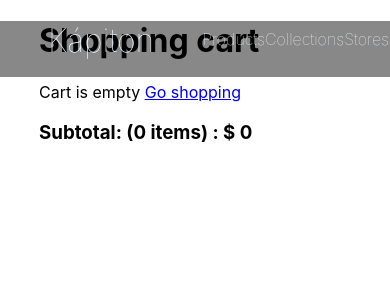
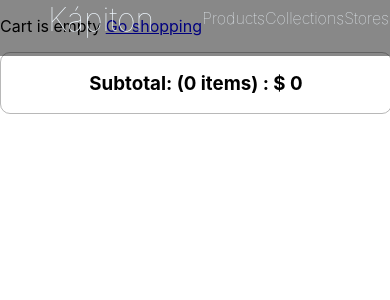
Before and after one commit to jonathanedd/K-piton, a React (Create React App) app in the folder kapiton/front_end/: page /cart in a window 390 px wide. Shown: the top 300 px of the page. Built offline with nearby package versions, Linux system fonts and the light colour scheme.

Commit message:
Added responsive to cartScreen

```diff
--- a/kapiton/front_end/src/components/footer/Footer.js
+++ b/kapiton/front_end/src/components/footer/Footer.js
@@ -3,7 +3,7 @@ import "../footer/footer.css";
 
 const Footer = () => {
   return (
-    <div className="main-container">
+    <div className="footer-main-container">
       <footer className="footer-container">
         <div className="subscribe-box">
           <h3>Subscribe to our email list and receive our latest trends</h3>
--- a/kapiton/front_end/src/components/footer/footer.css
+++ b/kapiton/front_end/src/components/footer/footer.css
@@ -1,5 +1,7 @@
-.main-container {
+.footer-main-container {
   height: 100vh;
+  padding: 50px;
+
 }
 
 .footer-container {
@@ -8,6 +10,7 @@
   width: 90%;
   margin: auto;
   margin-top: 160px;
+
   display: flex;
 }
 
--- a/kapiton/front_end/src/screens/CartScreen.js
+++ b/kapiton/front_end/src/screens/CartScreen.js
@@ -11,9 +11,7 @@ const CartScreen = () => {
 
   return (
     <div className="cart-section">
-      <h1>Shopping cart</h1>
-
-      <div>
+      <div className="main-div-cart">
         {cartItems.length === 0 ? (
           <p>
             Cart is empty <Link to="/">Go shopping</Link>
@@ -42,15 +40,17 @@ const CartScreen = () => {
             ))}
           </div>
         )}
-      </div>
-      <div>
-        <h3>
-          Subtotal: ({cartItems.reduce((a, c) => a + c.quantity, 0)} items) : ${" "}
-          {cartItems.reduce((a, c) => a + c.price * c.quantity, 0)}
-        </h3>
+
+        <div className="subtotal">
+          <h3>
+            Subtotal: ({cartItems.reduce((a, c) => a + c.quantity, 0)} items) :
+            $ {cartItems.reduce((a, c) => a + c.price * c.quantity, 0)}
+          </h3>
+        </div>
       </div>
     </div>
   );
+
 };
 
 export default CartScreen;
--- a/kapiton/front_end/src/styles/cartscreen.css
+++ b/kapiton/front_end/src/styles/cartscreen.css
@@ -1,17 +1,27 @@
 .cart-section {
   height: 100vh;
-  width: 80%;
-  margin: auto;
+  width: 100%;
+  padding-top: 5rem;
+  padding-left: 10rem;
 }
 
-.cart-container-items{
-    border: solid 1px rgba(128, 128, 128, 0.555);
-    border-radius: 10px;
+.main-div-cart {
+  display: grid;
+  grid-template-columns: 50% 20%;
 }
 
+/* .cart-container-items {
+  display: grid;
+  grid-template-columns: 100% 50%;
+
+} */
+
 .cart-item {
+  border: solid 1px rgba(128, 128, 128, 0.555);
+  border-radius: 10px;
+  width: 100%;
   display: grid;
-  grid-template-columns: 40% 50%;
+  grid-template-columns: 40% 60%;
 }
 
 .cart-item img {
@@ -25,3 +35,55 @@
 .content {
   padding-top: 5rem;
 }
+
+.subtotal {
+  border: solid 1px rgba(128, 128, 128, 0.555);
+  border-radius: 10px;
+  margin-left: 3rem;
+  width: 350px;
+  height: fit-content;
+  text-align: center;
+}
+
+/*  MEDIA QUERIES */
+
+@media screen {
+}
+
+@media only screen and (max-width: 600px) {
+  .cart-section {
+    width: 100%;
+    padding: 0;
+
+  }
+
+  .main-div-cart {
+    display: flex;
+    flex-direction: column;
+    flex-wrap: nowrap;
+  }
+
+  .cart-item img{
+    margin: auto;
+  }
+
+  .cart-item {
+
+
+    width: 100%;
+    display: grid;
+    grid-template-columns: 100%;
+  }
+
+  .content {
+    padding: 0;
+    margin: 0;
+    width: 100%;
+  }
+
+  .subtotal{
+    padding: 0;
+    margin: 0;
+    width: 100%;
+  }
+}
--- a/kapiton/front_end/src/styles/sofascreen.css
+++ b/kapiton/front_end/src/styles/sofascreen.css
@@ -26,12 +26,11 @@ header a {
 
 .sofa-info {
   padding: 1rem;
-
 }
 
-.sofa-info h5{
+.sofa-info h5 {
   font-size: 1.3rem;
-  font-weight:400;
+  font-weight: 400;
 }
 
 .sofa-info a {
```
